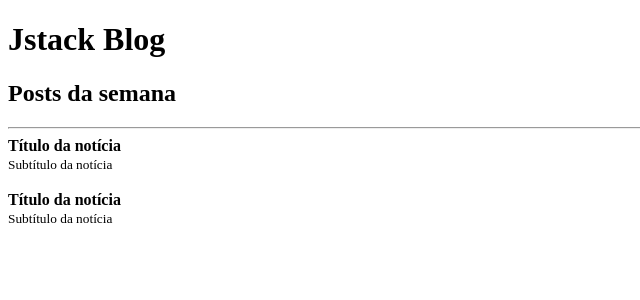
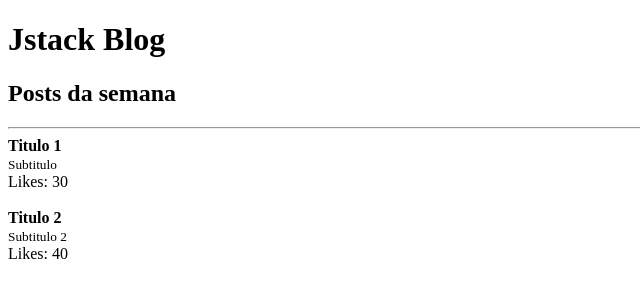
Before and after one commit to gabrielgamboa/fundamentos-react, a React app: page / in a window 1280 px wide. Shown: the top 300 px of the page, without its empty margins (0-640 px from the left). Built offline with nearby package versions, Linux system fonts and the light colour scheme.

Commit message:
feat: rendering lists

```diff
--- a/src/App.js
+++ b/src/App.js
@@ -3,16 +3,36 @@ import Post from './Post';
 import Header from './Header';
 
 export default function App() {
+    const posts = [
+        {
+            title: 'Titulo 1',
+            subtitle: 'Subtitulo',
+            likes: 30,
+        },
+        {
+            title: 'Titulo 2',
+            subtitle: 'Subtitulo 2',
+            likes: 40,
+        },
+    ]
+
     return (
         <React.Fragment>
-           <Header title="Jstack Blog">
+            <Header title="Jstack Blog">
                 <h2>Posts da semana</h2>
-           </Header>
+            </Header>
 
-           <hr/>
+            <hr />
 
-            <Post title="Título da notícia" subtitle="Subtítulo da notícia"></Post>
-            <Post title="Título da notícia" subtitle="Subtítulo da notícia"></Post>
+            {posts.map(post => (
+                <Post
+                    key={post.subtitle}
+                    title={post.title}
+                    subtitle={post.subtitle}
+                    likes={post.likes}
+                >
+                </Post>
+            ))}
 
         </React.Fragment>
     );
--- a/src/Post.js
+++ b/src/Post.js
@@ -1,13 +1,14 @@
 import React from "react";
 
-export default function Post({title, subtitle}) {
+export default function Post({ title, subtitle, likes }) {
     return (
-       <>
+        <>
             <article>
-                <strong>{title}</strong> <br/>
-                <small>{subtitle}</small>
+                <strong>{title}</strong> <br />
+                <small>{subtitle}</small> <br />
+                Likes: {likes}
             </article>
-            <br/>
-       </>
+            <br />
+        </>
     );
 }
```
